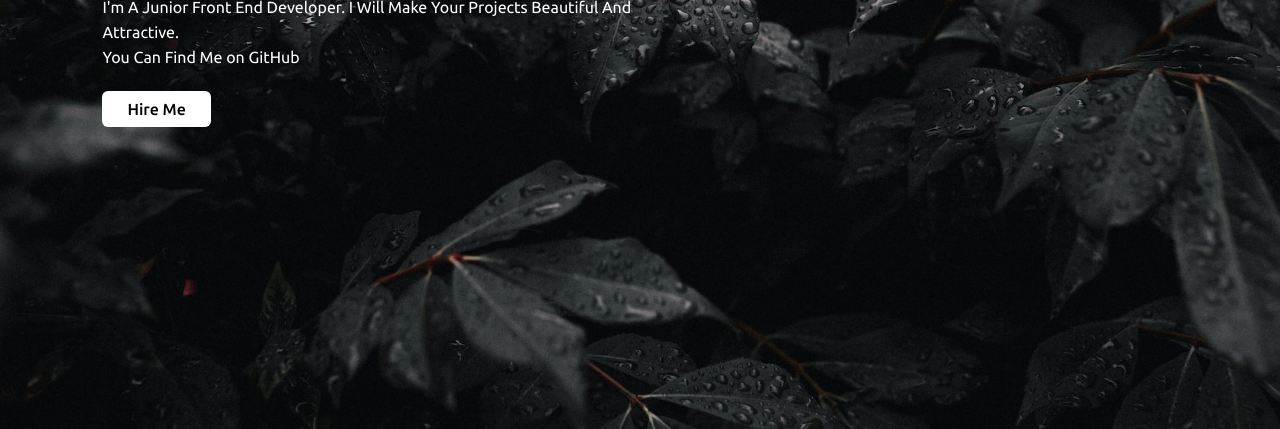
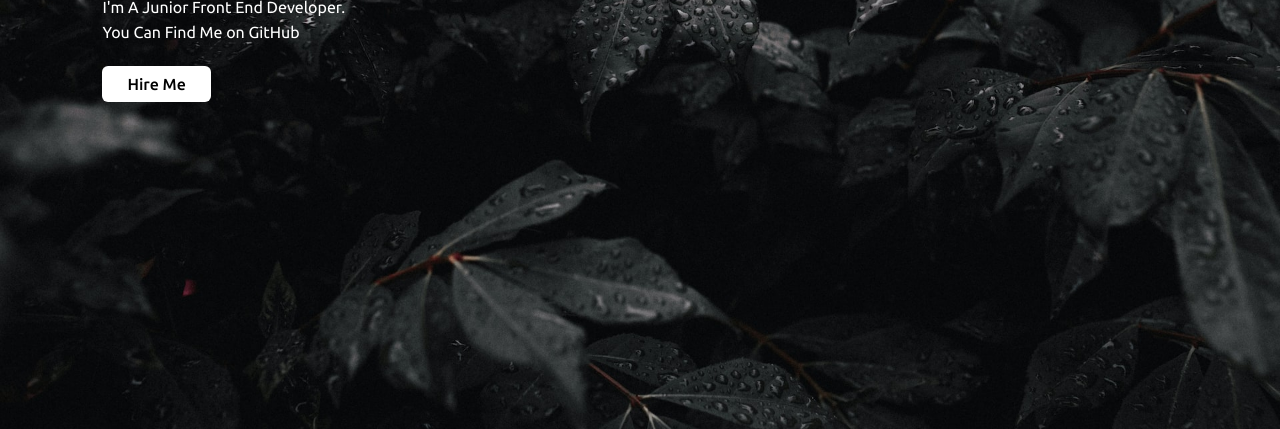
Before and after one commit to HizkiaHarianja/portfolio, a plain HTML site: page index.html in a window 1280 px wide. Shown: the part 371-800 px from the top of the page. Drawn offline with Linux system fonts and the light colour scheme.

Commit message:
mengubah deskripsi

```diff
--- a/index.html
+++ b/index.html
@@ -19,7 +19,7 @@
       </nav>
       <div class="content">
         <h3>Hallo,<br />It's Me Hizkia</h3>
-        <p>I'm A Junior Front End Developer. I Will Make Your Projects Beautiful And Attractive.<br />You Can Find Me on GitHub</p>
+        <p>I'm A Junior Front End Developer.<br />You Can Find Me on GitHub</p>
       </div>
       <div class="link">
         <a href="#" class="hire">Hire Me</a>
```
